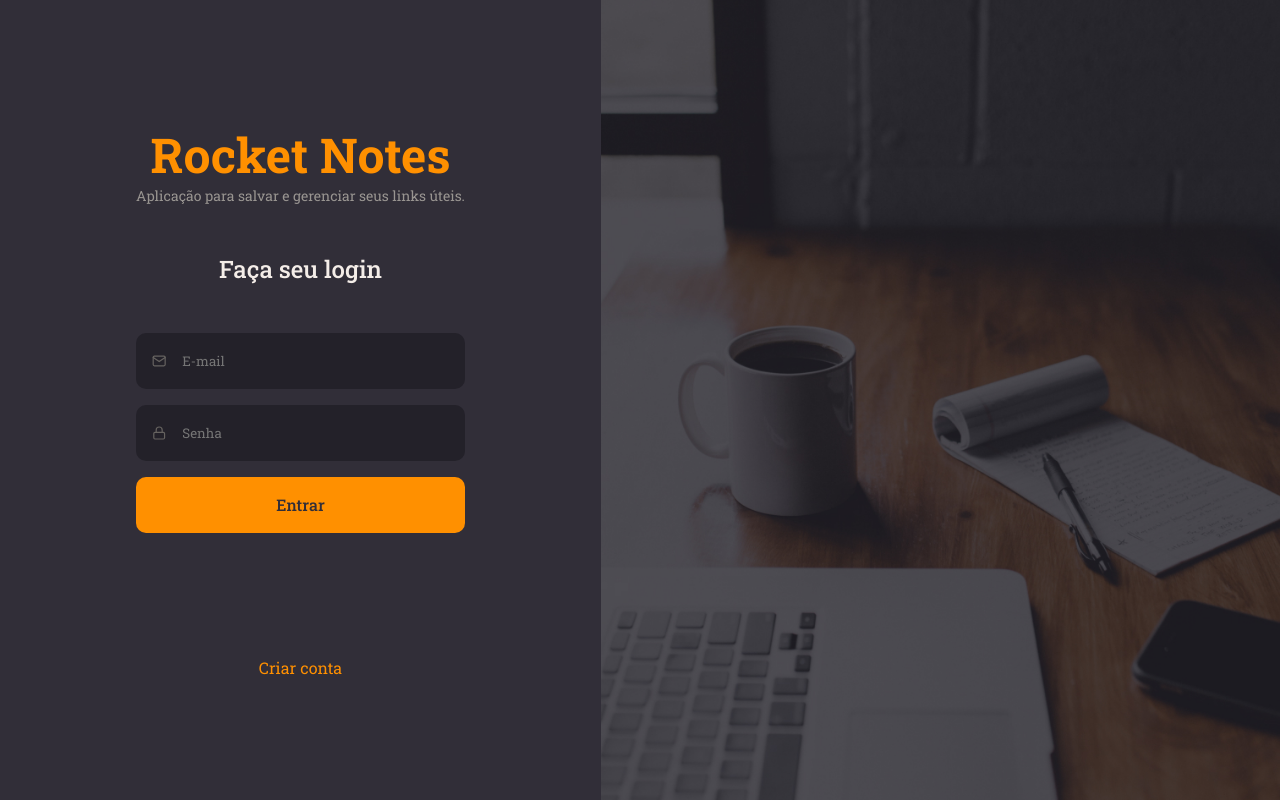
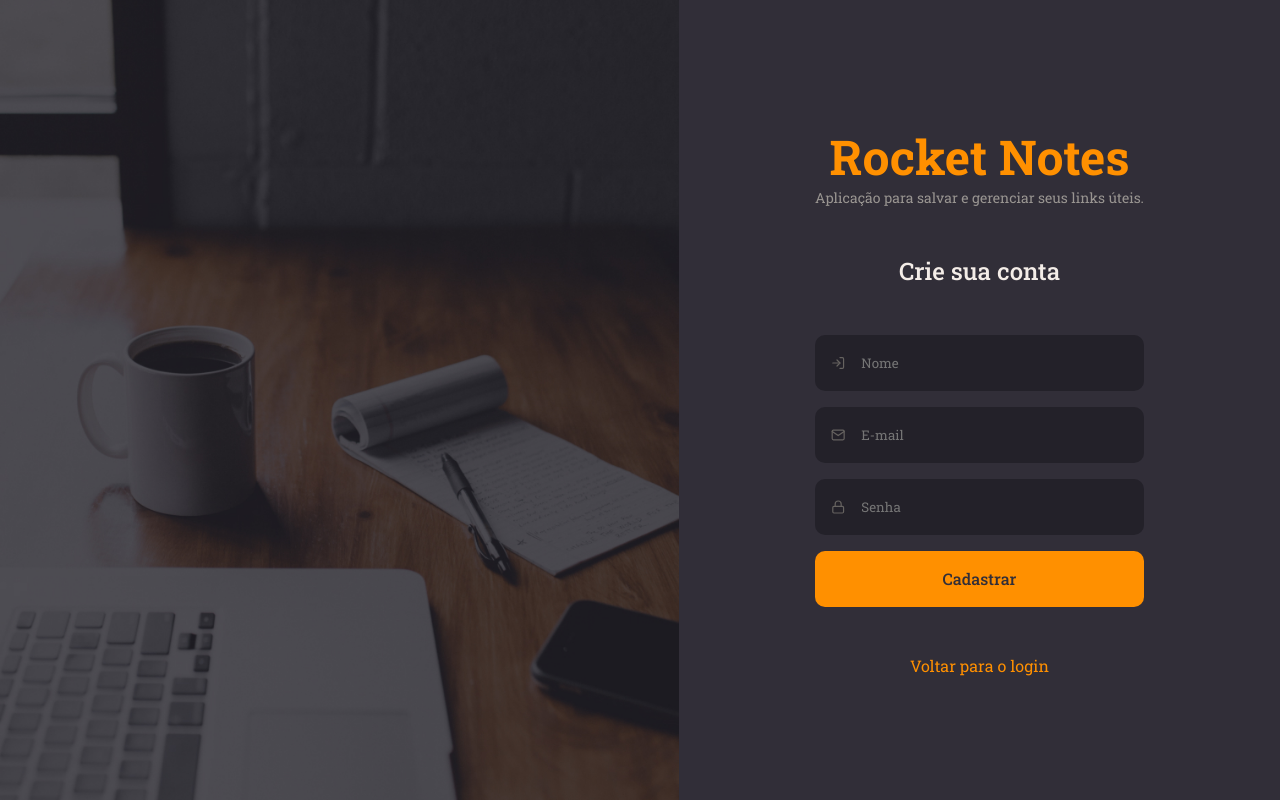
Before and after one commit to LKaua22k/RocketNotes---React, a React (Vite) app: page / in a window 1280 px wide. Built offline with nearby package versions, Linux system fonts and the light colour scheme.

Commit message:
Pagina de Cadastro criada :tada:

```diff
--- /dev/null
+++ b/src/Pages/SingUp/index.jsx
@@ -0,0 +1,31 @@
+import {FiLogIn, FiLock , FiMail} from "react-icons/fi"
+
+import {Input} from '../../Components/Input'
+import {Button} from '../../Components/Buttons'
+
+import { Container, Form, Background} from "./style";
+
+
+export function SingUp(){
+    return(
+        <Container>
+            <Background src="../../../assets/back.jpg" alt="Imagem de fundo" />
+
+            <Form>
+                <h1>Rocket Notes</h1>
+                <p>Aplicação para salvar e gerenciar seus links úteis.</p>
+
+                <h2>Crie sua conta</h2>
+
+                <Input  placeholder="Nome" type="text" icon={FiLogIn} />
+                <Input  placeholder="E-mail" type="text" icon={FiMail} />
+                <Input  placeholder="Senha" type="password" icon={FiLock} />
+
+                <Button title="Cadastrar" />
+
+                <a href="">Voltar para o login</a>
+
+            </Form>
+        </Container>
+    )
+}
--- /dev/null
+++ b/src/Pages/SingUp/style.js
@@ -0,0 +1,55 @@
+import styled from "styled-components";
+
+export const Container = styled.div`
+    height: 100vh;
+
+    display: flex;
+    align-items: stretch;
+`;
+
+export const Form = styled.form`
+    padding: 0 136px;
+
+    display: flex;
+    flex-direction: column;
+    justify-content: center;
+    align-items: center;
+
+    > h1 {
+        font-size: 48px;
+        font-weight: 700;
+        color: ${({theme}) => theme.COLORS.ORANGE};
+    }
+
+    > P{
+        font-size: 14px;
+        font-weight: 400;
+        color: ${({theme}) => theme.COLORS.GRAY_100};
+        margin-bottom: 48px;
+    }
+
+    > h2{
+        font-size: 24px;
+        font-weight: 500;
+        color: ${({theme}) => theme.COLORS.WHITE};
+        margin-bottom: 48px;
+    }
+
+    > a{
+        margin-top: 48px;
+        color: ${({theme}) => theme.COLORS.ORANGE};
+        transition: .5s;
+
+        &:hover{
+            opacity: 0.5;
+            transition: .5s;
+        }
+    }
+
+`;
+
+export const Background = styled.img`
+    flex: 1;
+    background: no-repeat center center;
+    object-fit: cover;
+`;
--- a/src/main.jsx
+++ b/src/main.jsx
@@ -4,13 +4,13 @@ import { ThemeProvider} from 'styled-components'
 import GlobalStyles from './Styles/global'
 import theme from './Styles/theme'
 
-import {SingIn} from './Pages/SingIn'
+import {SingUp} from './Pages/SingUp'
 
 ReactDOM.createRoot(document.getElementById('root')).render(
   <React.StrictMode>
     <ThemeProvider theme={theme}>
       <GlobalStyles />
-      <SingIn />
+      <SingUp />
     </ThemeProvider>
   </React.StrictMode>,
 )
```
